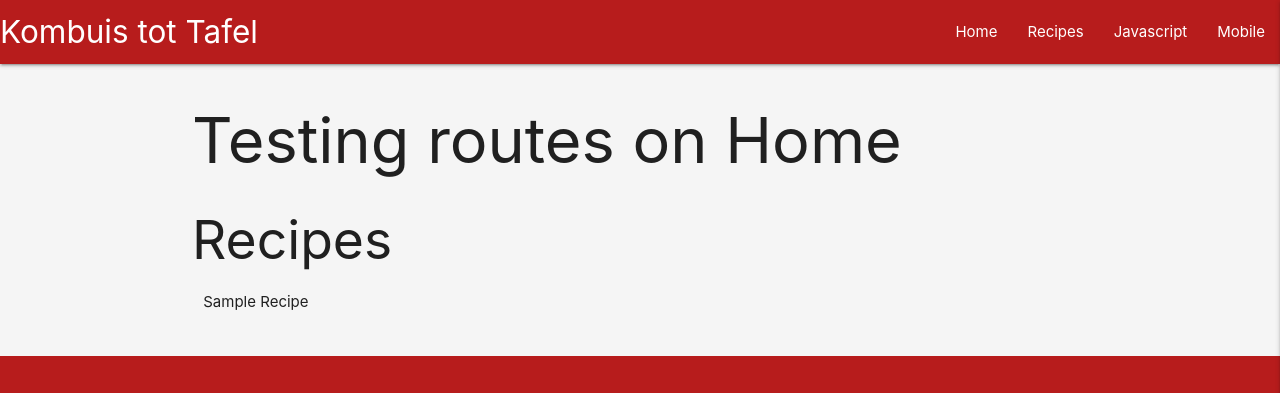
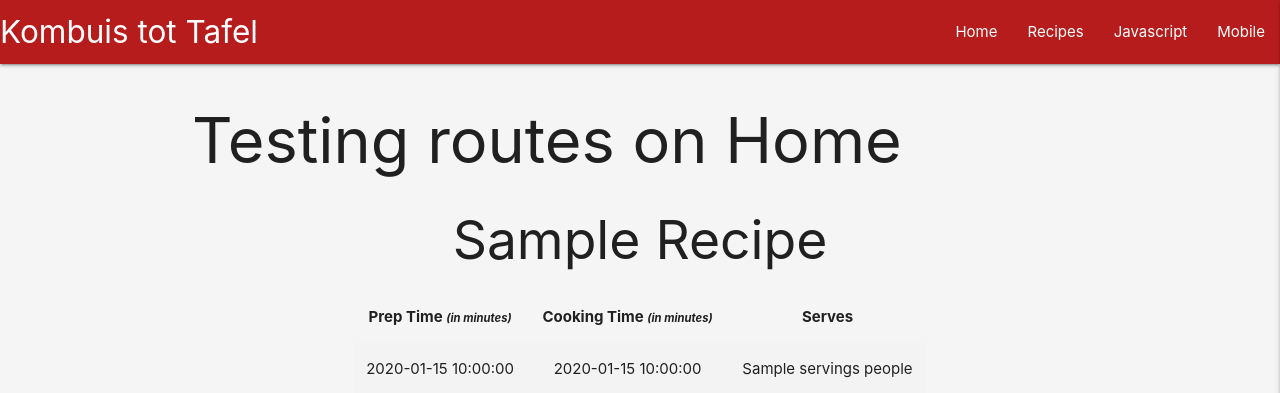
Before and after one commit to Daferia/kombuisTotTafel, a Flask app: template templates/view_recipe.html in a window 1280 px wide. Shown: the top 393 px of the page. Run offline with Flask 2, Linux system fonts and the light colour scheme; the template is opened without the code that fills it: most values are stand-ins (such as "Sample title", 1, 10 or a date in 2020); some libraries are stand-ins or nearby versions.

Commit message:
add view recipe code and layout

```diff
--- a/templates/view_recipe.html
+++ b/templates/view_recipe.html
@@ -1,12 +1,68 @@
 {% extends "base.html" %}
 {% block content %}
 
-    <h2>Recipes</h2>
-    <div class="row">
-    <div class="col s12 m6 l4">
-      {{ recipe.recipe_name|title }}
+  <h2 class="center-align">{{ recipe.recipe_name|title }}</h2>
+  <div class="row details-table">
+    <div class="col s12 m8 offset-m2 ">
+      <table class="responsive-table striped centered ">
+        <thead>
+          <tr>
+            <th>Prep Time <em><small>(in minutes)</small></em></th>
+            <th>Cooking Time <em><small>(in minutes)</small></em></th>
+            <th>Serves</th>
+          </tr>
+        </thead>
+        <tbody>
+          <tr>
+            <td>{{ recipe.prep_time }}</td>
+            <td>{{ recipe.cooking_time }}</td>
+            <td>{{ recipe.servings }} people</td>
+          </tr>
+        </tbody>
+      </table>
     </div>
-</div>
-<br>
+  </div>
+  <div class="row">
+    <div class="col s12 m4">
+      <img class="activator responsive-img materialboxed z-depth-3"
+        src="https://www.avantgardevegan.com/wp-content/uploads/2022/07/0F85C32A-FED7-4F53-B028-4396619EFA97-819x1024.jpg"
+        alt="">
+    </div>
+    <div class="col s12 m8 ">
+      <p>{{ recipe.recipe_description }}</p>
+    </div>
+  </div>
+  <div class="row">
+    <div class="col s12 m6">
+      <h4><strong>Ingredients</strong></h4>
+      <ul>
+        {% for item in recipe.ingredients.splitlines() %}
+        <li class="list-spacing">{{ item }}</li>
+        {% endfor %}
+      </ul>
+
+    </div>
+    <div class="col s12 m6">
+      <h4><strong>Method</strong></h4>
+      <ol>
+        {% for step in recipe.method.splitlines() %}
+        <li class="list-spacing">{{ step }}</li>
+        {% endfor %}
+      </ol>
+    </div>
+  </div>
+
+  <!-- Edit and Print buttons -->
+  <div class="row">
+    <div class="col s3 offset-s2">
+      <a class="waves-effect waves-light btn-small red accent-4" href="{{ url_for('edit_recipe', recipe_id=recipe._id) }}"><i class="fa-solid fa-pencil"></i> Edit Recipe</a>
+    </div>
+    <div class="col s3 offset-s2">
+      <a class="waves-effect waves-light btn-small red accent-4" onclick="window.print()"><i class="fa-solid fa-print"></i> Print Recipe</a>
+    </div>
+  </div>
+
+
+
 
 {% endblock %}
```
